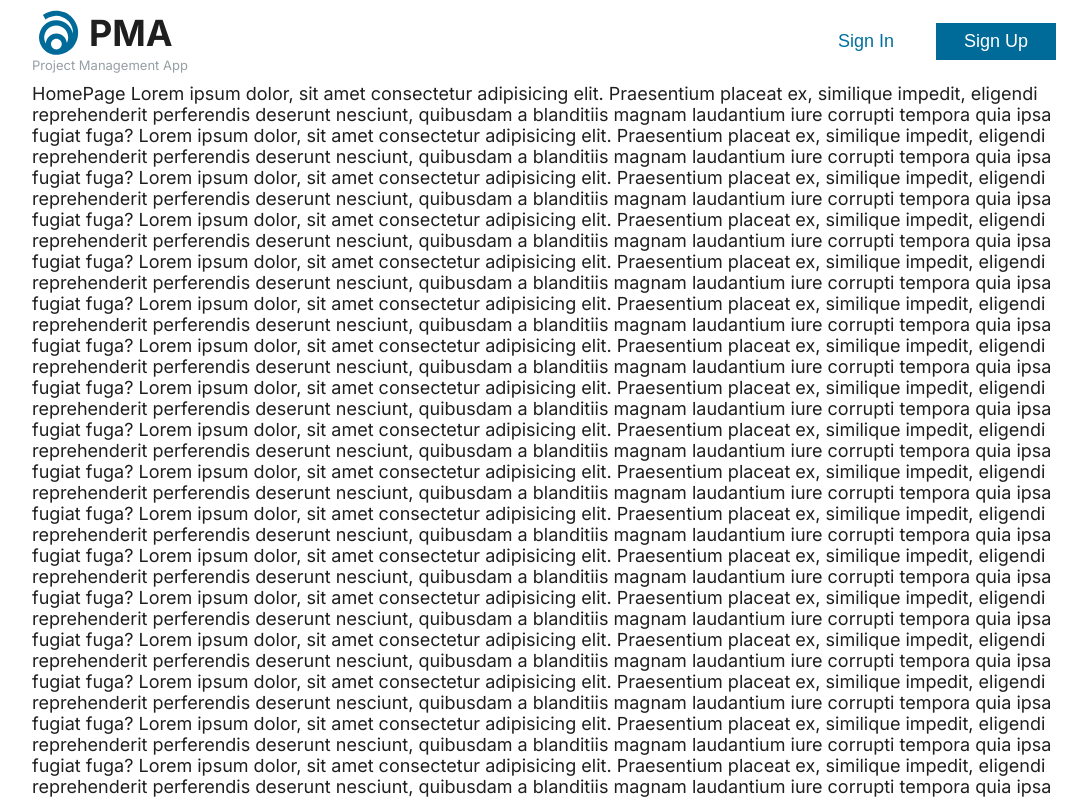
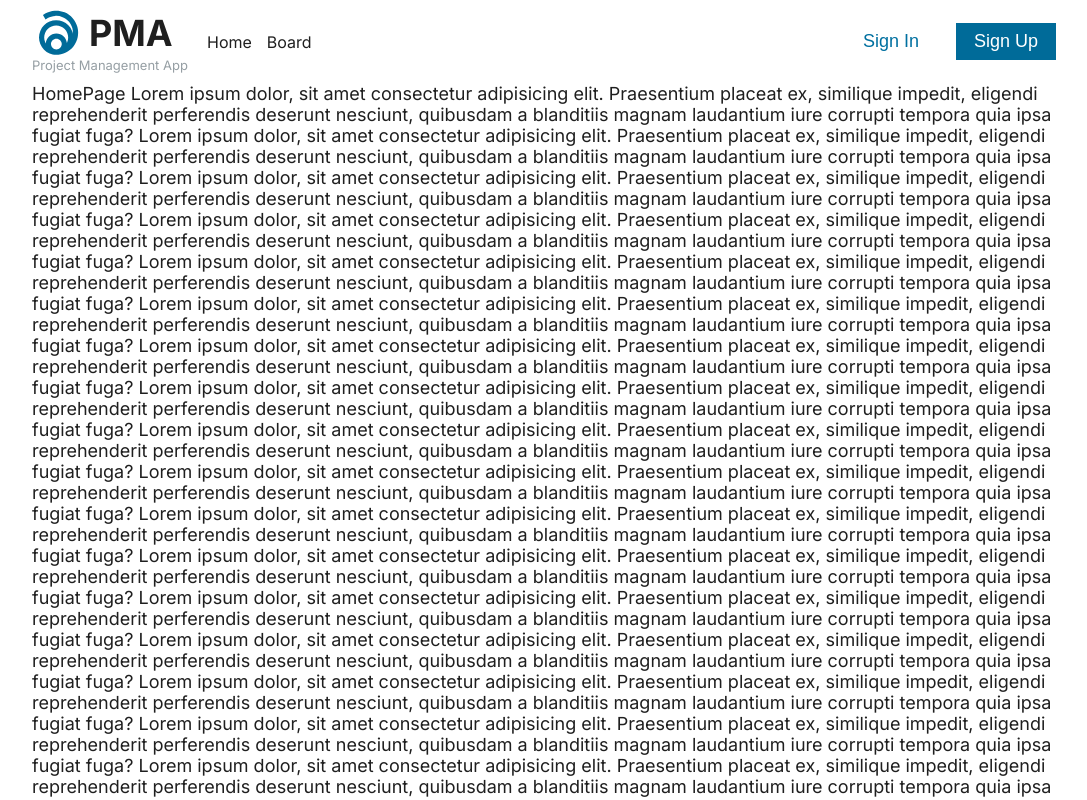
Before and after one commit to pug000/project-management-app, a React (Create React App) app: page /#/ in a window 1280 px wide. Shown: the top 800 px of the page, without its empty margins (96-1183 px from the left). Built offline with nearby package versions, Linux system fonts and the light colour scheme.

Commit message:
feat: add link near logo, change interface, add variable

```diff
--- a/src/components/Header/Header.style.tsx
+++ b/src/components/Header/Header.style.tsx
@@ -7,7 +7,7 @@ const HeaderWrapper = styled.header<HeaderProps>`
     $backgroundColor ?? theme.colors.backgroundWhite};
   position: sticky;
   top: 0px;
-  transition: all 0.7s ease;
+  transition: all 0.5s ease;
 `;
 
 const HeaderContainer = styled.div`
@@ -23,11 +23,27 @@ const HeaderContainerElements = styled.div`
   display: flex;
   justify-content: space-between;
   align-items: center;
-  gap: 10px;
+  gap: 15px;
 `;
 
 const HeaderLink = styled(NavLink)`
   text-decoration: none;
+  color: ${({ theme }) => theme.colors.text};
+  font-size: ${({ theme }) => theme.fontSizes.smallText};
 `;
 
-export { HeaderWrapper, HeaderContainer, HeaderContainerElements, HeaderLink };
+const HeaderLinkElement = styled.div`
+  transition: all 0.5s ease;
+
+  &:hover {
+    opacity: ${({ theme }) => theme.effects.hoverOpacity};
+  }
+`;
+
+export {
+  HeaderWrapper,
+  HeaderContainer,
+  HeaderContainerElements,
+  HeaderLink,
+  HeaderLinkElement,
+};
--- a/src/components/Header/Header.tsx
+++ b/src/components/Header/Header.tsx
@@ -1,7 +1,7 @@
 import React, { useState } from 'react';
 import Button from 'components/Button/Button';
 import AppLogo from 'components/AppLogo/AppLogo';
-import headerSignItems from 'utils/variables';
+import { headerSignItems, headerLinkItems } from 'utils/variables';
 import theme from 'styles/theme';
 import { useTranslation } from 'react-i18next';
 import {
@@ -9,6 +9,7 @@ import {
   HeaderContainer,
   HeaderContainerElements,
   HeaderLink,
+  HeaderLinkElement,
 } from './Header.style';
 
 function Header() {
@@ -22,18 +23,24 @@ function Header() {
     }
   }
   window.addEventListener('scroll', stickyHeader);
+
   return (
     <HeaderWrapper $backgroundColor={sticky ? theme.colors.backgroundBlue : ''}>
       <HeaderContainer>
         <HeaderContainerElements>
           <AppLogo />
+          {headerLinkItems.map(({ id, text, link, color }) => (
+            <HeaderLink to={link} key={id}>
+              <HeaderLinkElement color={color}>{t(text)}</HeaderLinkElement>
+            </HeaderLink>
+          ))}
         </HeaderContainerElements>
         <HeaderContainerElements>
           {headerSignItems.map(({ id, text, link, color, backgroundColor }) => (
             <HeaderLink to={link} key={id}>
               <Button
                 type="button"
-                width="120px"
+                width="100px"
                 color={color}
                 backgroundColor={backgroundColor}
                 text={t(text)}
--- a/src/localization/languages.json
+++ b/src/localization/languages.json
@@ -27,6 +27,10 @@
       "board": {
         "title": "Board",
         "text": "Board"
+      },
+      "home": {
+        "title": "Home",
+        "text": "Home"
       },
       "other": {
         "or": "or",
@@ -70,6 +74,10 @@
         "title": "Доска",
         "text": "Доска"
       },
+      "home": {
+        "title": "На главную",
+        "text": "На главную"
+      },
       "other": {
         "or": "или",
         "and": "и"
--- a/src/utils/variables.tsx
+++ b/src/utils/variables.tsx
@@ -1,7 +1,7 @@
 import theme from 'styles/theme';
-import { HeaderSignLink } from '../ts/interfaces';
+import { HeaderLinksProps } from '../ts/interfaces';
 
-const headerSignItems: HeaderSignLink[] = [
+const headerSignItems: HeaderLinksProps[] = [
   {
     id: 1,
     text: 'signIn.text',
@@ -18,4 +18,17 @@ const headerSignItems: HeaderSignLink[] = [
   },
 ];
 
-export default headerSignItems;
+const headerLinkItems: HeaderLinksProps[] = [
+  {
+    id: 1,
+    text: 'home.text',
+    link: '/',
+  },
+  {
+    id: 2,
+    text: 'board.text',
+    link: '/board',
+  },
+];
+
+export { headerSignItems, headerLinkItems };
```
Also changed, not shown: src/ts/interfaces.ts (+4 -4 lines).
